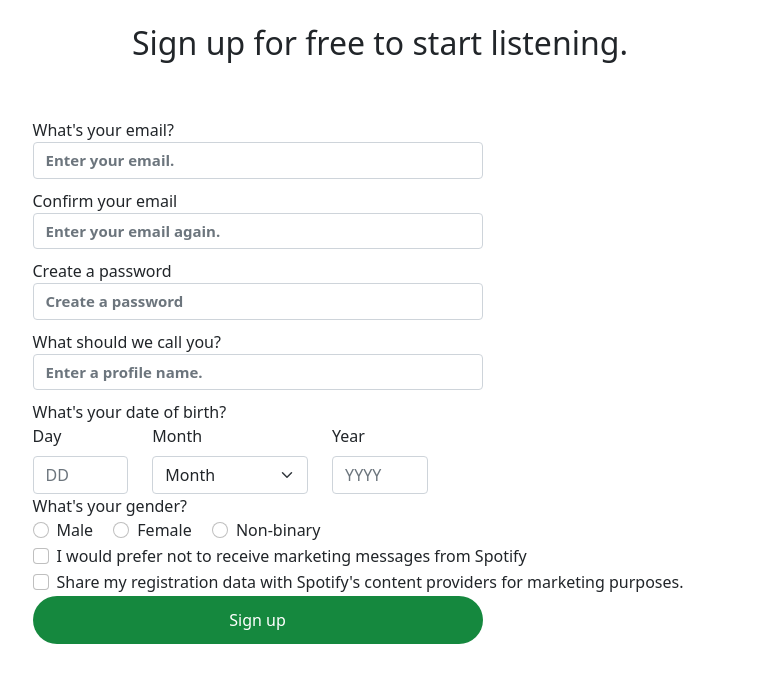
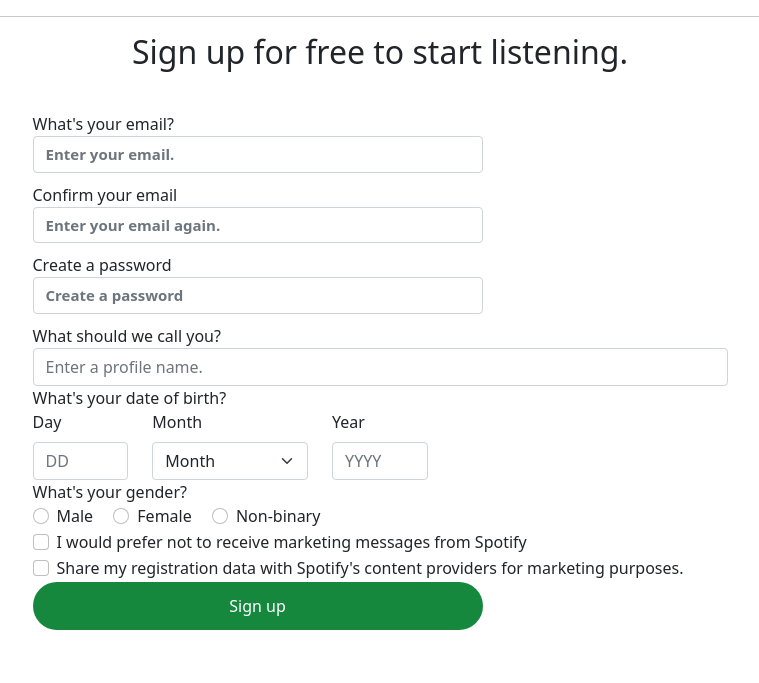
Before and after one commit to TToan22/spotify, a PHP site: page /signup.php in a window 1280 px wide. Shown: the part 60-743 px from the top of the page, without its empty margins (260-1019 px from the left). Run offline with PHP 8.4, Linux system fonts and the light colour scheme.

Commit message:
Update signup.php

```diff
--- a/signup.php
+++ b/signup.php
@@ -7,33 +7,32 @@
     <title>Sign Up</title>
     <link href="https://cdn.jsdelivr.net/npm/bootstrap@5.1.3/dist/css/bootstrap.min.css" rel="stylesheet"
     integrity="sha384-1BmE4kWBq78iYhFldvKuhfTAU6auU8tT94WrHftjDbrCEXSU1oBoqyl2QvZ6jIW3" crossorigin="anonymous">
-    <link rel="stylesheet" href="css/login.css">
+    <link rel="stylesheet" href="css/signup.css">
 </head>
 <body >
   <header>
-    <img src = "https://storage.googleapis.com/pr-newsroom-wp/1/2018/11/Spotify_Logo_RGB_Black.png"/></header>
-    <br>
+    <img src = "https://storage.googleapis.com/pr-newsroom-wp/1/2018/11/Spotify_Logo_RGB_Black.png"/>
+  </header>
+    <hr>
     <div class = "container">
       <h2 class = "tit1" >Sign up for free to start listening.</h2>
-
-      <br>
-      <br>
-    <form >
-      <div class="form-group">
+    <hr/>
+    <form action="process-Signup.php" method="post">
+      <div class="form-group ">
         <label for="exampleInputEmail1">What's your email?</label>
-        <input type="email" class="form-control" id="exampleInputEmail1"  placeholder="Enter your email.">
+        <input type="email" class="form-control" id="exampleInputEmail1" name="txtEmail1" placeholder="Enter your email.">
       </div>
       <div class="form-group">
-        <label for="exampleInputPassword1">Confirm your email</label>
-        <input type="password" class="form-control" id="exampleInputPassword1"  placeholder="Enter your email again.">
+        <label for="exampleInputEmail1">Confirm your email</label>
+        <input type="email" class="form-control" id="exampleInputEmail1" name="txtEmail1" placeholder="Enter your email again.">
       </div>
       <div class="form-group">
         <label for="exampleInputPassword1">Create a password</label>
-        <input type="password" class="form-control" id="exampleInputPassword1"  placeholder="Create a password">
+        <input type="password" class="form-control" id="exampleInputPassword1" name="txtPass" placeholder="Create a password">
       </div>
       <div class="form-group">
-        <label for="exampleInputPassword1">What should we call you?</label>
-        <input type="password" class="form-control" id="exampleInputPassword1"  placeholder="Enter a profile name.">
+        <label for="exampleInputUser">What should we call you?</label>
+        <input type="User" class="form-control" id="exampleInputeUser" name="txtUser"  placeholder="Enter a profile name.">
       </div>
       <div>
           <label for="exampleInputEmail1">What's your date of birth?</label>
```
